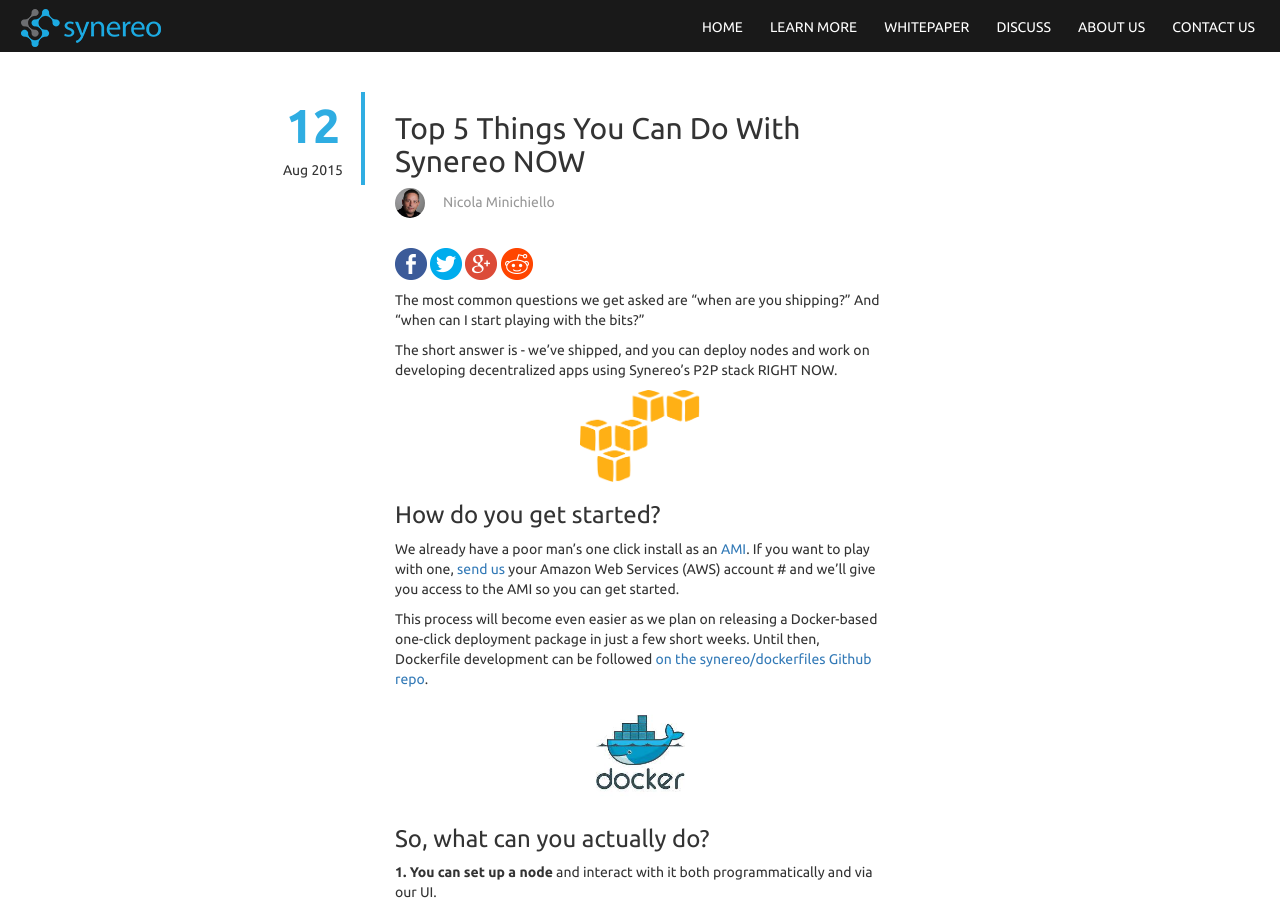
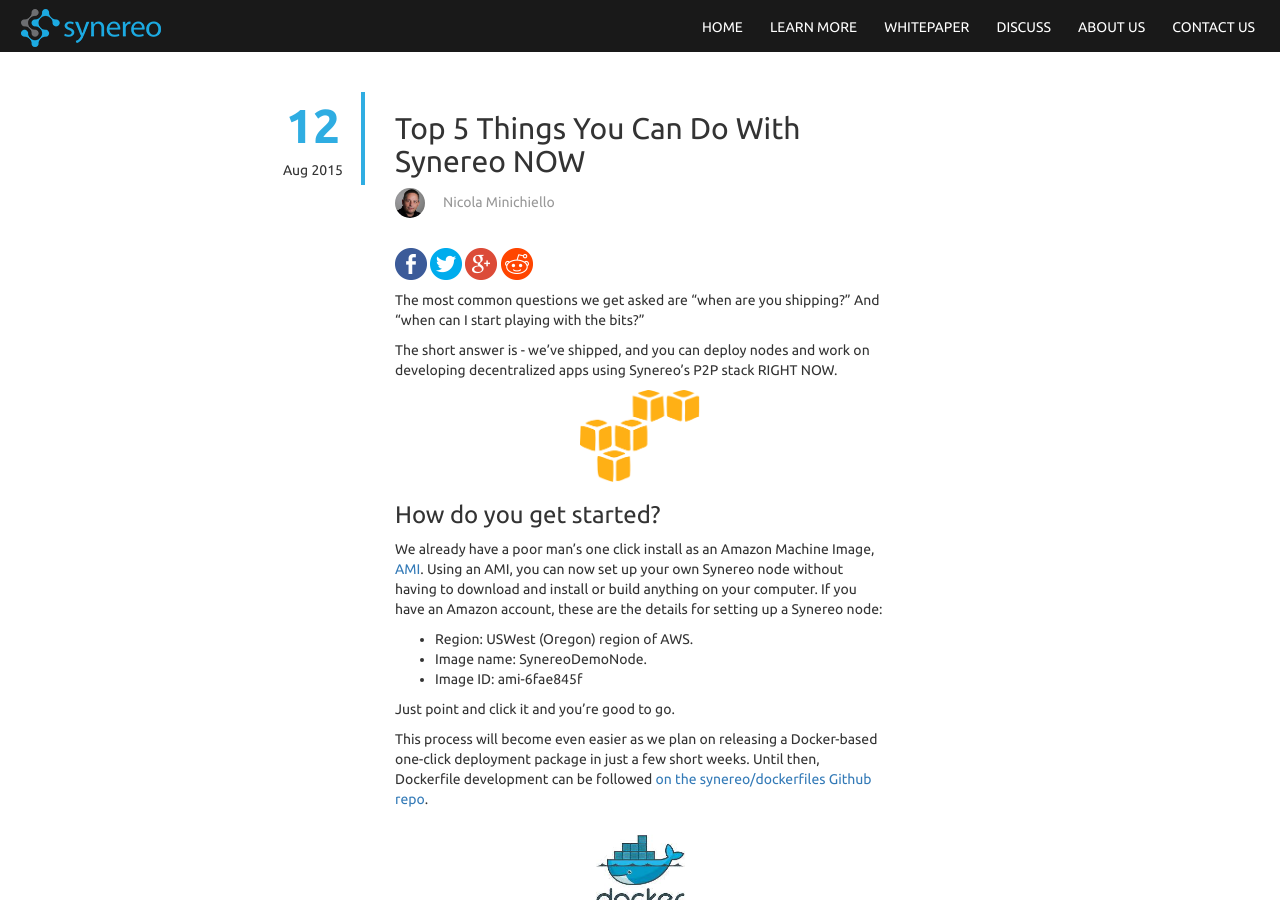
Before and after one commit to synereo/blog.synereo.com, a Jekyll site: the page built from _posts/2015-08-12-top-5-things-you-can-do-with-synereo-now.markdown, in a window 1280 px wide and 900 px high. Built offline with Jekyll 4.4.1, drawn with Linux system fonts in a browser that asks for light colours; nearby versions of some CDN libraries; a script that is not in the unit is left out.

Commit message:
Updated AMI instructions
Updated AMI instructions

```diff
--- a/_posts/2015-08-12-top-5-things-you-can-do-with-synereo-now.markdown
+++ b/_posts/2015-08-12-top-5-things-you-can-do-with-synereo-now.markdown
@@ -14,7 +14,13 @@
 
 ### How do you get started?
 
-We already have a poor man’s one click install as an [AMI](http://docs.aws.amazon.com/AWSEC2/latest/UserGuide/AMIs.html). If you want to play with one, [send us](mailto:hello@synereo.com) your Amazon Web Services (AWS) account # and we’ll give you access to the AMI so you can get started.
+We already have a poor man’s one click install as an Amazon Machine Image, [AMI](http://docs.aws.amazon.com/AWSEC2/latest/UserGuide/AMIs.html). Using an AMI, you can now set up your own Synereo node without having to download and install or build anything on your computer. If you have an Amazon account, these are the details for setting up a Synereo node:
+
+* Region: USWest (Oregon) region of AWS.
+* Image name: SynereoDemoNode.
+* Image ID: ami-6fae845f
+
+Just point and click it and you're good to go.
 
 This process will become even easier as we plan on releasing a Docker-based one-click deployment package in just a few short weeks. Until then, Dockerfile development can be followed [on the synereo/dockerfiles Github repo](http://github.com/synereo/dockerfiles).
 
```
